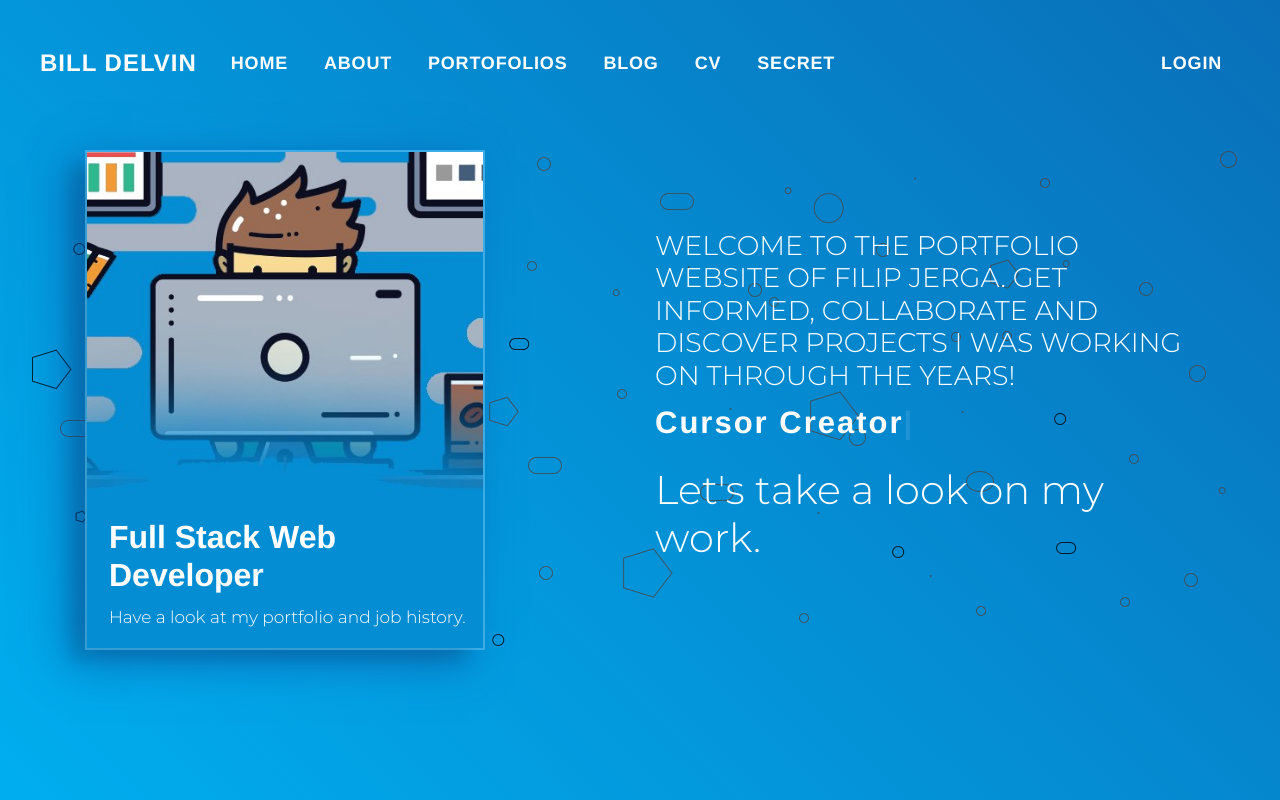
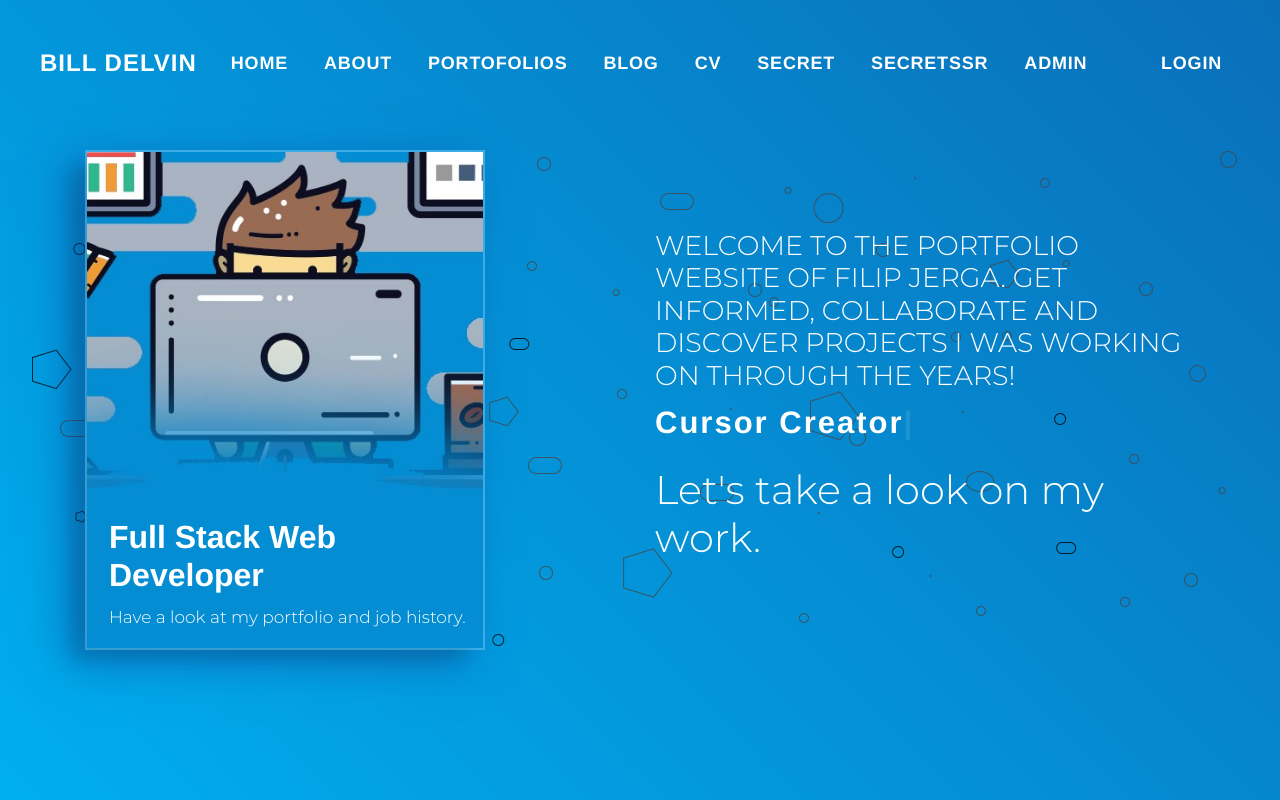
Before and after one commit to BillDelvin/portofolio, a Next.js app: page / in a window 1280 px wide. Built offline with nearby package versions, Linux system fonts and the light colour scheme; no server answers; a web font is replaced by a local one.

Commit message:
adding navbar navigation page

```diff
--- a/components/shared/Header.jsx
+++ b/components/shared/Header.jsx
@@ -57,6 +57,12 @@ const Header = ({ user, loading }) => {
      <NavItem className="port-navbar-item">
       <BsNavLink title="Secret" href="/secret" />
      </NavItem>
+     <NavItem className="port-navbar-item">
+      <BsNavLink href="/secretssr" title="SecretSSR" />
+     </NavItem>
+     <NavItem className="port-navbar-item">
+      <BsNavLink title="Admin" href="/onlyadmin" />
+     </NavItem>
     </Nav>
     <Nav navbar>
      {!loading && (
```
